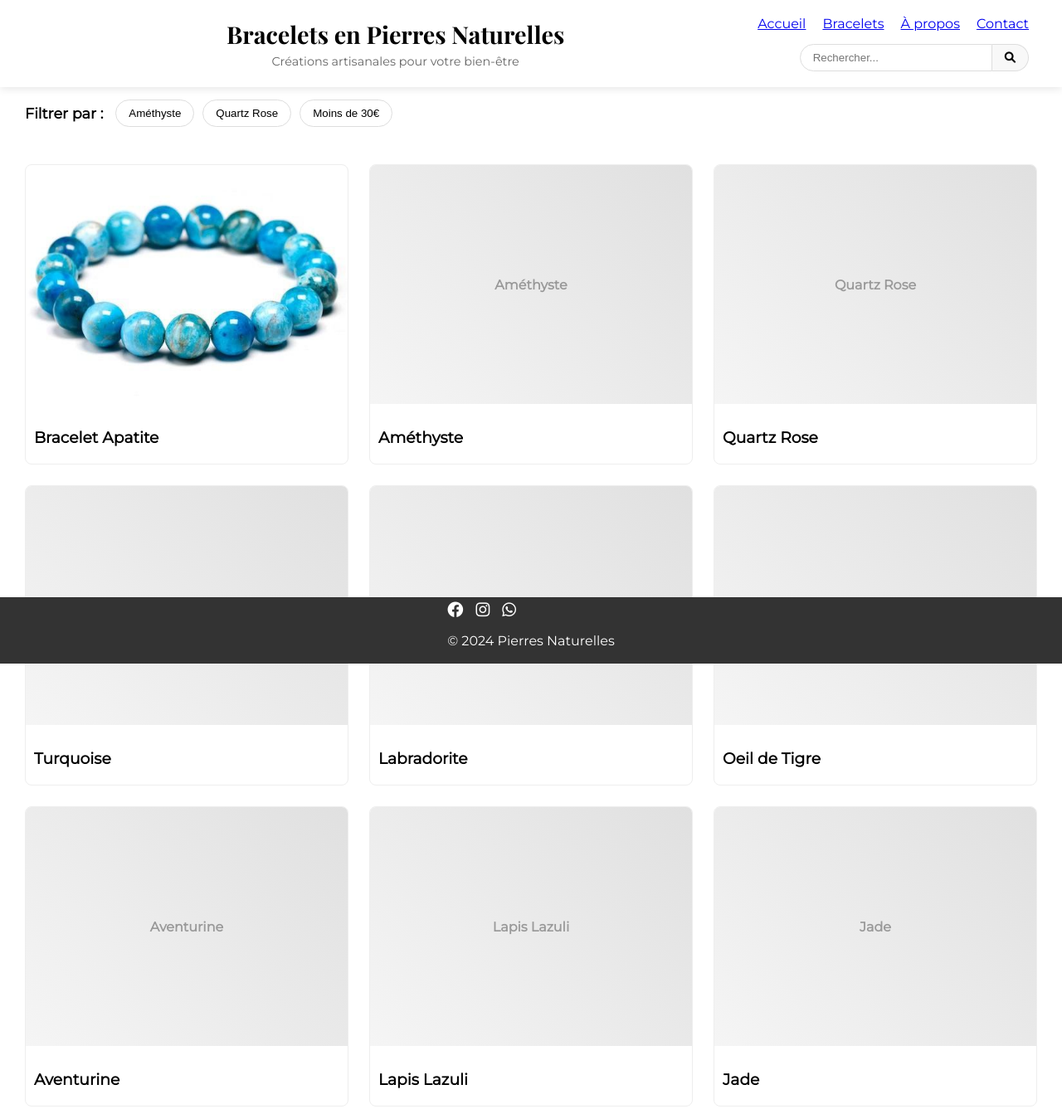
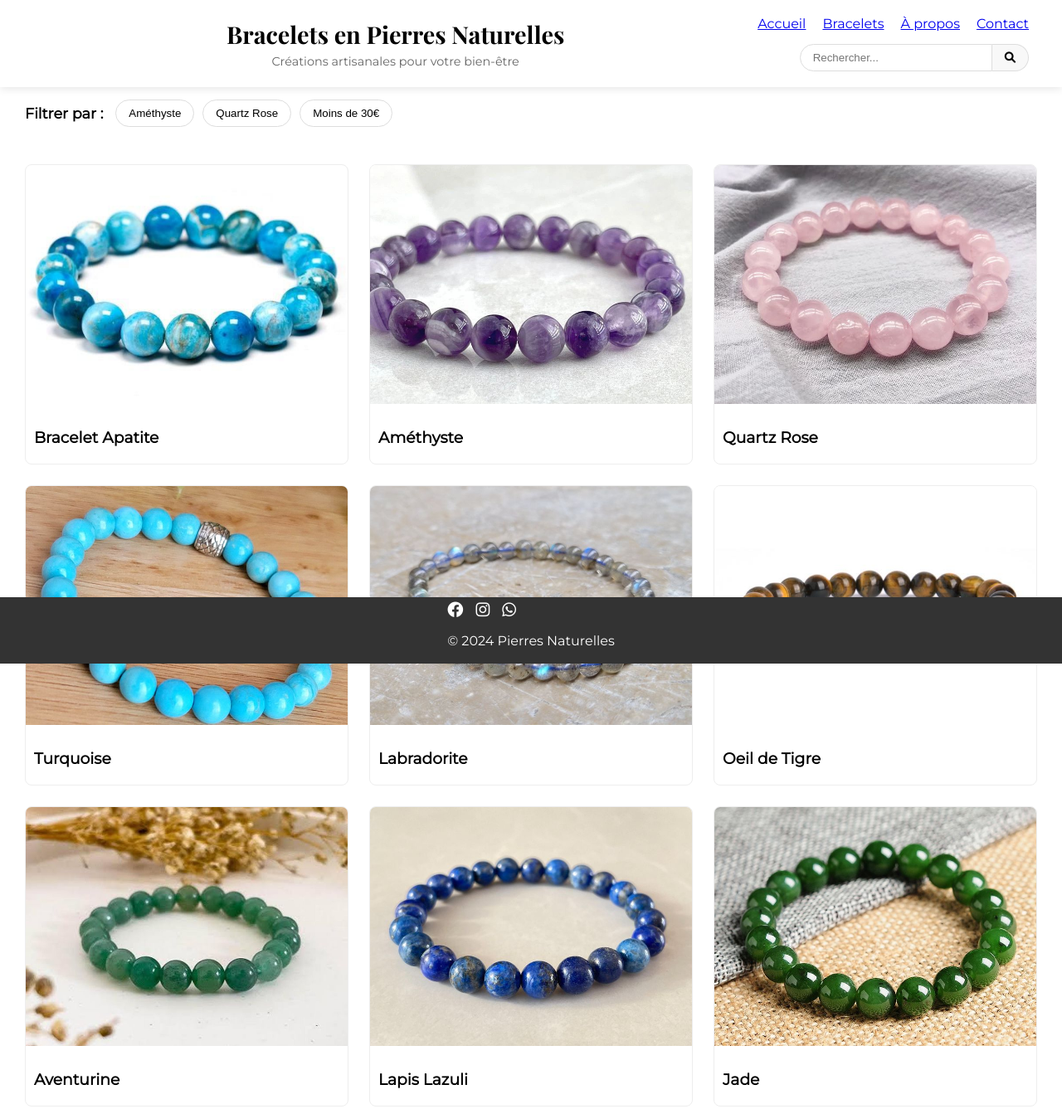
Before and after one commit to SilverFanev/a, a plain HTML site: page index.html in a window 1280 px wide. Shown: the top 1337 px of the page at 83% size. Drawn offline with nearby package versions, Linux system fonts and the light colour scheme.

Commit message:
nasina sary

```diff
--- a/script.js
+++ b/script.js
@@ -7,25 +7,42 @@ document.addEventListener('DOMContentLoaded', function() {
 
     // Données des produits
      const products = [
-        { id: 1, name: "Améthyste", price: 29, rating: 4, desc: "Pierre spirituelle pour calmer l'esprit" },
-        { id: 2, name: "Quartz Rose", price: 34, rating: 5, desc: "Pierre de l'amour qui apaise les émotions" },
-        { id: 3, name: "Turquoise", price: 39, rating: 4, desc: "Pierre protectrice et équilibrante" },
-        { id: 4, name: "Labradorite", price: 45, rating: 5, desc: "Pierre magique aux reflets bleutés" },
-        { id: 5, name: "Oeil de Tigre", price: 27, rating: 3, desc: "Pierre de protection et de courage" },
-        { id: 6, name: "Aventurine", price: 32, rating: 4, desc: "Pierre de chance et de prospérité" },
-        { id: 7, name: "Lapis Lazuli", price: 49, rating: 5, desc: "Pierre de sagesse et de vérité" },
-        { id: 8, name: "Jade", price: 42, rating: 4, desc: "Pierre de pureté et de sérénité" },
-        { id: 9, name: "Cornaline", price: 28, rating: 3, desc: "Pierre de vitalité et de créativité" },
-        { id: 10, name: "Amazonite", price: 36, rating: 4, desc: "Pierre de communication et d'harmonie" }
+        {
+            id: 1,
+            name: "Améthyste",
+            price: 29,
+            rating: 4,
+            desc: "Pierre spirituelle pour calmer l'esprit",
+            image: "images/amethyste.jpg"
+        },
+        {
+            id: 2,
+            name: "Quartz Rose",
+            price: 34,
+            rating: 5,
+            desc: "Pierre de l'amour qui apaise les émotions",
+            image: "images/quartz-rose.jpg"
+        },
+        { id: 3, name: "Turquoise", price: 39, rating: 4, desc: "Pierre protectrice et équilibrante",image: "images/turquoise.jpg" },
+        { id: 4, name: "Labradorite", price: 45, rating: 5, desc: "Pierre magique aux reflets bleutés",image: "images/labradorite.jpg" },
+        { id: 5, name: "Oeil de Tigre", price: 27, rating: 3, desc: "Pierre de protection et de courage",image: "images/oeil-de-tigre.jpg" },
+        { id: 6, name: "Aventurine", price: 32, rating: 4, desc: "Pierre de chance et de prospérité",image: "images/aventurine.jpg" },
+        { id: 7, name: "Lapis Lazuli", price: 49, rating: 5, desc: "Pierre de sagesse et de vérité",image: "images/lapis-lazuli.jpg" },
+        { id: 8, name: "Jade", price: 42, rating: 4, desc: "Pierre de pureté et de sérénité",image: "images/jade.jpg" },
+        { id: 9, name: "Cornaline", price: 28, rating: 3, desc: "Pierre de vitalité et de créativité",image: "images/cornaline.jpg" },
+        { id: 10, name: "Amazonite", price: 36, rating: 4, desc: "Pierre de communication et d'harmonie",image: "images/amazonite.jpg" }
     ];
 
-    // Génération des produits
+    // Génération des produits avec images
     const gallery = document.querySelector('.gallery');
     products.forEach(product => {
         const card = document.createElement('div');
         card.className = 'bracelet-card';
         card.innerHTML = `
-            <div class="image-placeholder">${product.name}</div>
+            <div class="image-container">
+                <img src="${product.image || 'images/placeholder.jpg'}" alt="${product.name}" class="product-image">
+                ${!product.image ? '<span class="image-fallback">'+product.name+'</span>' : ''}
+            </div>
             <div class="card-info">
                 <h3>${product.name}</h3>
                 <div class="price-rating">
--- a/styles.css
+++ b/styles.css
@@ -214,6 +214,35 @@ footer {
         flex-wrap: wrap;
     }
 }
+
+/* Styles pour les images des produits */
+.image-container {
+    height: var(--image-height);
+    position: relative;
+    overflow: hidden;
+}
+
+.product-image {
+    width: 100%;
+    height: 100%;
+    object-fit: cover;
+    transition: transform 0.3s;
+}
+
+.bracelet-card:hover .product-image {
+    transform: scale(1.05);
+}
+
+.image-fallback {
+    position: absolute;
+    top: 50%;
+    left: 50%;
+    transform: translate(-50%, -50%);
+    color: #999;
+    font-weight: bold;
+    text-align: center;
+}
+
 /* Ajoutez ces styles à la fin du fichier */
 
 /* Styles pour la page produit */
```
Also changed, not shown: images/amazonite.jpg (added), images/amethyste.jpg (added), images/aventurine.jpg (added), images/cornaline.jpg (added), images/jade.jpg (added), images/labradorite.jpg (added), images/lapis-lazuli.jpg (added), images/oeil-de-tigre.jpg (added), images/quartz-rose.jpg (added), images/turquoise.jpg (added).
